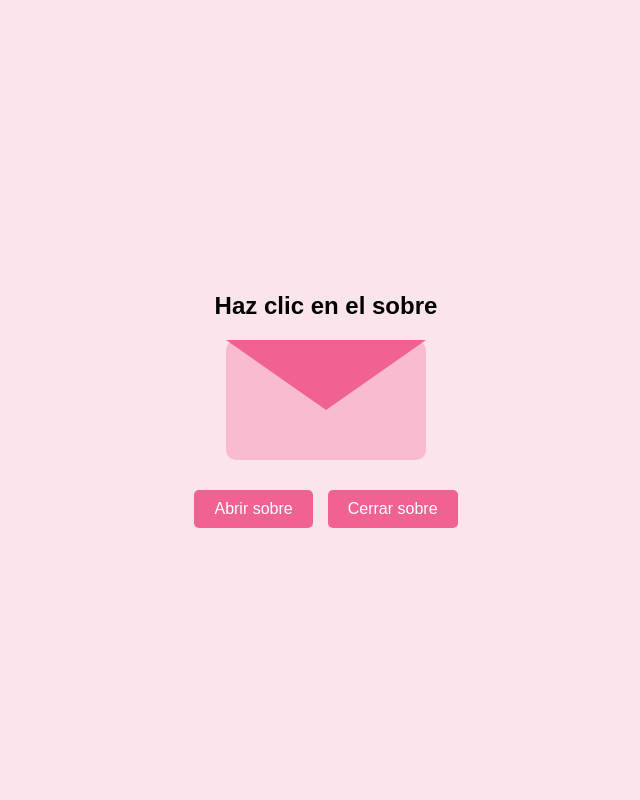
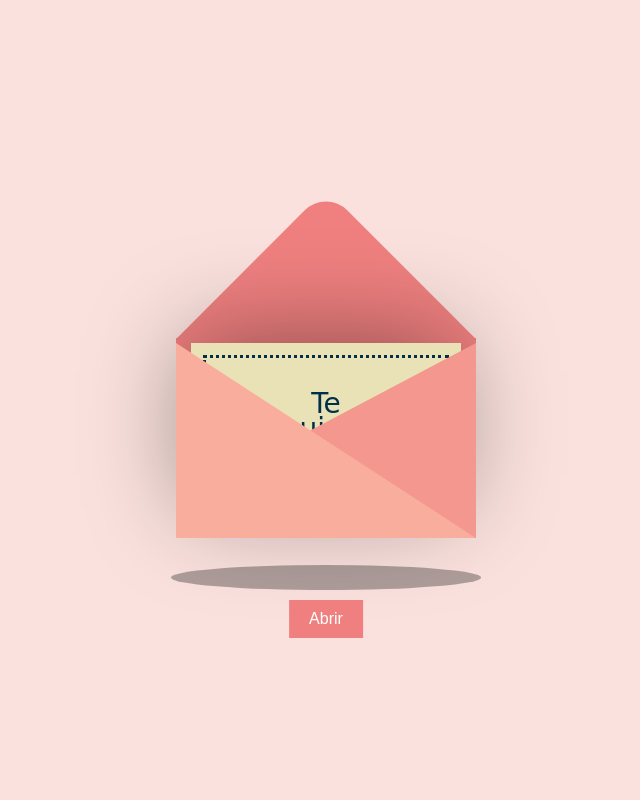
Before and after one commit to Yulysita/I.L.U, a Flask app: page / in a window 1280 px wide. Shown: the whole page, without its empty margins (314-954 px from the left). Run offline with Flask 3, Linux system fonts and the light colour scheme.

Commit message:
Corrigiendo todo

```diff
--- a/templates/index.html
+++ b/templates/index.html
@@ -3,192 +3,333 @@
 <head>
     <meta charset="UTF-8">
     <meta name="viewport" content="width=device-width, initial-scale=1.0">
-    <title>Mensajito</title>
+    <title>Carta Animada</title>
     <style>
+        /* Estilos globales */
         body {
             display: flex;
             justify-content: center;
             align-items: center;
             height: 100vh;
+            background-color: #fae1dd;
             margin: 0;
             font-family: Arial, sans-serif;
-            background-color: #fce4ec;
-            flex-direction: column;
-        }
-
-        h2 {
-            margin-bottom: 20px;
         }
 
         .container {
             position: relative;
-            display: flex;
-            flex-direction: column;
-            align-items: center;
-            justify-content: center;
         }
 
-        /* Sobre */
+        .valentines {
+            position: relative;
+            top: 50px;
+            cursor: pointer;
+            animation: up 3s linear infinite;
+        }
+
+        @keyframes up {
+            0%, 100% {
+                transform: translateY(0);
+            }
+            50% {
+                transform: translateY(-30px);
+            }
+        }
+
         .envelope {
             position: relative;
-            width: 200px;
-            height: 120px;
-            cursor: pointer;
-            margin-bottom: 30px; /* Espacio entre el sobre y los botones */
+            width: 300px;
+            height: 200px;
+            background-color: #f08080;
         }
 
-        /* Cuerpo del sobre */
-        .body {
+        .envelope:before {
+            background-color: #f08080;
+            content: "";
             position: absolute;
-            width: 200px;
-            height: 120px;
-            background-color: #f8bbd0;
-            bottom: 0;
-            border-radius: 10px;
+            width: 212px;
+            height: 212px;
+            transform: rotate(45deg);
+            top: -105px;
+            left: 44px;
+            border-radius: 30px 0 0 0;
+        }
+
+        .card {
+            position: absolute;
+            background-color: #eae2b7;
+            width: 270px;
+            height: 170px;
+            top: 5px;
+            left: 15px;
+            box-shadow: -5px -5px 100px rgba(0, 0, 0, 0.4);
+            transition: top 0.3s ease;
+        }
+
+        .card:before {
+            content: "";
+            position: absolute;
+            border: 3px solid #003049;
+            border-style: dotted;
+            width: 240px;
+            height: 140px;
+            left: 12px;
+            top: 12px;
+        }
+
+        /* Centrar el contenido de la carta */
+        .text {
+            position: absolute;
+            font-family: 'Brush Script MT', cursive;
+            font-size: 28px;
+            text-align: center;
+            line-height: 25px;
+            top: 50%;
+            left: 50%;
+            transform: translate(-50%, -50%);
+            color: #003049;
+        }
+
+        .heart {
+            background-color: #d62828;
+            display: inline-block;
+            height: 30px;
+            margin: 0 10px;
+            position: relative;
+            top: 110px;
+            left: 105px;
+            transform: rotate(-45deg);
+            width: 30px;
+        }
+
+        .heart:before,
+        .heart:after {
+            content: "";
+            background-color: #d62828;
+            border-radius: 50%;
+            height: 30px;
+            position: absolute;
+            width: 30px;
+        }
+
+        .heart:before {
+            top: -15px;
+            left: 0;
+        }
+
+        .heart:after {
+            left: 15px;
+            top: 0;
+        }
+
+        .hearts {
+            position: absolute;
+        }
+
+        .one, .two, .three, .four, .five {
+            background-color: red;
+            display: inline-block;
+            height: 10px;
+            margin: 0 10px;
+            position: relative;
+            transform: rotate(-45deg);
+            width: 10px;
+            top: 50px;
+        }
+
+        .one:before,
+        .one:after, .two:before, .two:after, .three:before, .three:after, .four:before, .four:after, .five:before, .five:after {
+            content: "";
+            background-color: red;
+            border-radius: 50%;
+            height: 10px;
+            position: absolute;
+            width: 10px;
+        }
+
+        .one:before, .two:before, .three:before, .four:before, .five:before {
+            top: -5px;
+            left: 0;
+        }
+
+        .one:after, .two:after, .three:after, .four:after, .five:after {
+            left: 5px;
+            top: 0;
+        }
+
+        .one {
+            left: 10px;
+            animation: heart 1s ease-out infinite;
+        }
+
+        .two {
+            left: 30px;
+            animation: heart 2s ease-out infinite;
+        }
+
+        .three {
+            left: 50px;
+            animation: heart 1.5s ease-out infinite;
+        }
+
+        .four {
+            left: 70px;
+            animation: heart 2.3s ease-out infinite;
+        }
+
+        .five {
+            left: 90px;
+            animation: heart 1.7s ease-out infinite;
+        }
+
+        @keyframes heart {
+            0% {
+                transform: translateY(0) rotate(-45deg) scale(0.3);
+                opacity: 1;
+            }
+            100% {
+                transform: translateY(-150px) rotate(-45deg) scale(1.3);
+                opacity: 0.5;
+            }
+        }
+
+        .front {
+            position: absolute;
+            border-right: 180px solid #f4978e;
+            border-top: 95px solid transparent;
+            border-bottom: 100px solid transparent;
+            left: 120px;
+            top: 5px;
+            width: 0;
+            height: 0;
+            z-index: 10;
+        }
+
+        .front:before {
+            position: absolute;
+            content: "";
+            border-left: 300px solid #f8ad9d;
+            border-top: 195px solid transparent;
+            left: -120px;
+            top: -95px;
+            width: 0;
+            height: 0;
+        }
+
+        .shadow {
+            position: absolute;
+            width: 330px;
+            height: 25px;
+            border-radius: 50%;
+            background-color: rgba(0, 0, 0, 0.3);
+            top: 265px;
+            left: -15px;
+            animation: scale 3s linear infinite;
+            z-index: -1;
+        }
+
+        @keyframes scale {
+            0%, 100% {
+                transform: scaleX(1);
+            }
+            50% {
+                transform: scaleX(0.85);
+            }
+        }
+
+        /* Botones de abrir y cerrar */
+        #openBtn, #closeBtn {
+            background-color: #f08080;
+            color: white;
+            border: none;
+            padding: 10px 20px;
+            font-size: 16px;
+            cursor: pointer;
+            margin-top: 20px;
+            position: absolute;
+            top: 280px;
+            left: 50%;
+            transform: translateX(-50%);
             z-index: 1;
         }
 
-        /* Solapa */
-        .flap {
-            position: absolute;
-            top: 0;
-            left: 0;
-            width: 0;
-            height: 0;
-            border-left: 100px solid transparent;
-            border-right: 100px solid transparent;
-            border-top: 70px solid #f06292;
-            transform-origin: top center;
-            transition: transform 0.5s ease-in-out;
-            z-index: 2;
+        #closeBtn {
+            display: none;
         }
 
-        /* Carta */
-        .letter {
-            position: absolute;
-            width: 160px;
-            height: 190px;
-            background-color: white;
-            text-align: center;
-            padding: 15px;
-            font-size: 14px;
-            font-weight: bold;
-            opacity: 0;
-            transform: translateY(10px);
-            transition: opacity 0.5s, transform 0.5s;
-            left: 20px;
-            top: -10px;
-            border-radius: 5px;
-            z-index: 3;
-        }
-
-        /* Corazones flotando */
-        .hearts {
-            position: absolute;
-            width: 100%;
-            height: 150px;
-            top: -50px; /* Alineado con la carta */
-            left: 50%;
-            transform: translateX(-50%);
-            overflow: visible;
-            z-index: 4;
-        }
-
-        .heart {
-            position: absolute;
-            color: red;
-            font-size: 20px;
-            animation: floatUp 3s linear infinite;
-        }
-
-        @keyframes floatUp {
-            0% { transform: translateY(0); opacity: 1; }
-            100% { transform: translateY(-100px); opacity: 0; }
-        }
-
-        /* Botones */
-        .buttons {
-            display: flex;
-            gap: 15px; /* Espacio entre los botones */
-        }
-
-        .btn {
-            background-color: #f06292;
-            color: white;
-            padding: 10px 20px;
-            border: none;
-            cursor: pointer;
-            border-radius: 5px;
-            transition: background 0.3s;
-            font-size: 16px;
-        }
-
-        .btn:hover {
-            background-color: #d81b60;
+        #closeBtn.active {
+            display: inline-block;
         }
     </style>
 </head>
 <body>
-    <h2>Haz clic en el sobre</h2>
     <div class="container">
-        <div class="envelope" onclick="openEnvelope()">
-            <div class="flap" id="flap"></div>
-            <div class="body"></div>
-            <div class="letter" id="letter">Solo para recordarte que te quiero mucho Yerik</div>
-            <div class="hearts" id="hearts"></div> <!-- Movido dentro del sobre -->
+        <div class="valentines">
+            <div class="envelope"></div>
+            <div class="front"></div>
+            <div class="card">
+                <div class="text">Te</br> quiero</br> Yerik</div>
+                <div class="heart"></div>
+            </div>
+            <div class="hearts">
+                <div class="one"></div>
+                <div class="two"></div>
+                <div class="three"></div>
+                <div class="four"></div>
+                <div class="five"></div>
+            </div>
         </div>
-    </div>
-    <div class="buttons">
-        <button class="btn" onclick="openEnvelope()">Abrir sobre</button>
-        <button class="btn" onclick="closeEnvelope()">Cerrar sobre</button>
+        <div class="shadow"></div>
+        <button id="openBtn">Abrir</button>
+        <button id="closeBtn">Cerrar</button>
     </div>
 
+    <script src="https://code.jquery.com/jquery-3.6.0.min.js"></script>
     <script>
-        let heartInterval;
-        let isOpen = false;
+        $(document).ready(function () {
+            let isCardOpen = false;
 
-        function openEnvelope() {
-            if (isOpen) return;
+            $('#openBtn').click(function () {
+                if (!isCardOpen) {
+                    // Animación para abrir la carta
+                    $('.card').stop().animate({
+                        top: '-90px'
+                    }, 'slow', function () {
+                        $('#openBtn').hide();
+                        $('#closeBtn').show();
+                    });
+                    isCardOpen = true;
+                }
+            });
 
-            document.getElementById("flap").style.transform = "rotateX(180deg)";
+            $('#closeBtn').click(function () {
+                if (isCardOpen) {
+                    // Animación para cerrar la carta
+                    $('.card').stop().animate({
+                        top: '0'
+                    }, 'slow', function () {
+                        $('#closeBtn').hide();
+                        $('#openBtn').show();
+                    });
+                    isCardOpen = false;
+                }
+            });
 
-            let letter = document.getElementById("letter");
-            letter.style.opacity = "1";
-            letter.style.transform = "translateY(-65px)";
-
-            let heartsContainer = document.getElementById("hearts");
-            heartsContainer.innerHTML = "";
-
-            heartInterval = setInterval(() => {
-                let heart = document.createElement("div");
-                heart.innerHTML = "❤️";
-                heart.classList.add("heart");
-                heart.style.left = Math.random() * 50 + "%"; /* Para que los corazones salgan desde la carta */
-                heart.style.animationDuration = (2 + Math.random()) + "s";
-                heartsContainer.appendChild(heart);
-
-                setTimeout(() => heart.remove(), 3000);
-            }, 500);
-
-            isOpen = true;
-        }
-
-        function closeEnvelope() {
-            if (!isOpen) return;
-
-            document.getElementById("flap").style.transform = "rotateX(0deg)";
-
-            let letter = document.getElementById("letter");
-            letter.style.opacity = "0";
-            letter.style.transform = "translateY(10px)";
-
-            clearInterval(heartInterval);
-            setTimeout(() => {
-                document.getElementById("hearts").innerHTML = "";
-            }, 3000);
-
-            isOpen = false;
-        }
+            // Animación cuando el ratón entra y sale de la tarjeta
+            $('.container').mouseenter(function () {
+                if (!isCardOpen) {
+                    $('.card').stop().animate({
+                        top: '-90px'
+                    }, 'slow');
+                }
+            }).mouseleave(function () {
+                if (!isCardOpen) {
+                    $('.card').stop().animate({
+                        top: 0
+                    }, 'slow');
+                }
+            });
+        });
     </script>
 </body>
 </html>
```
